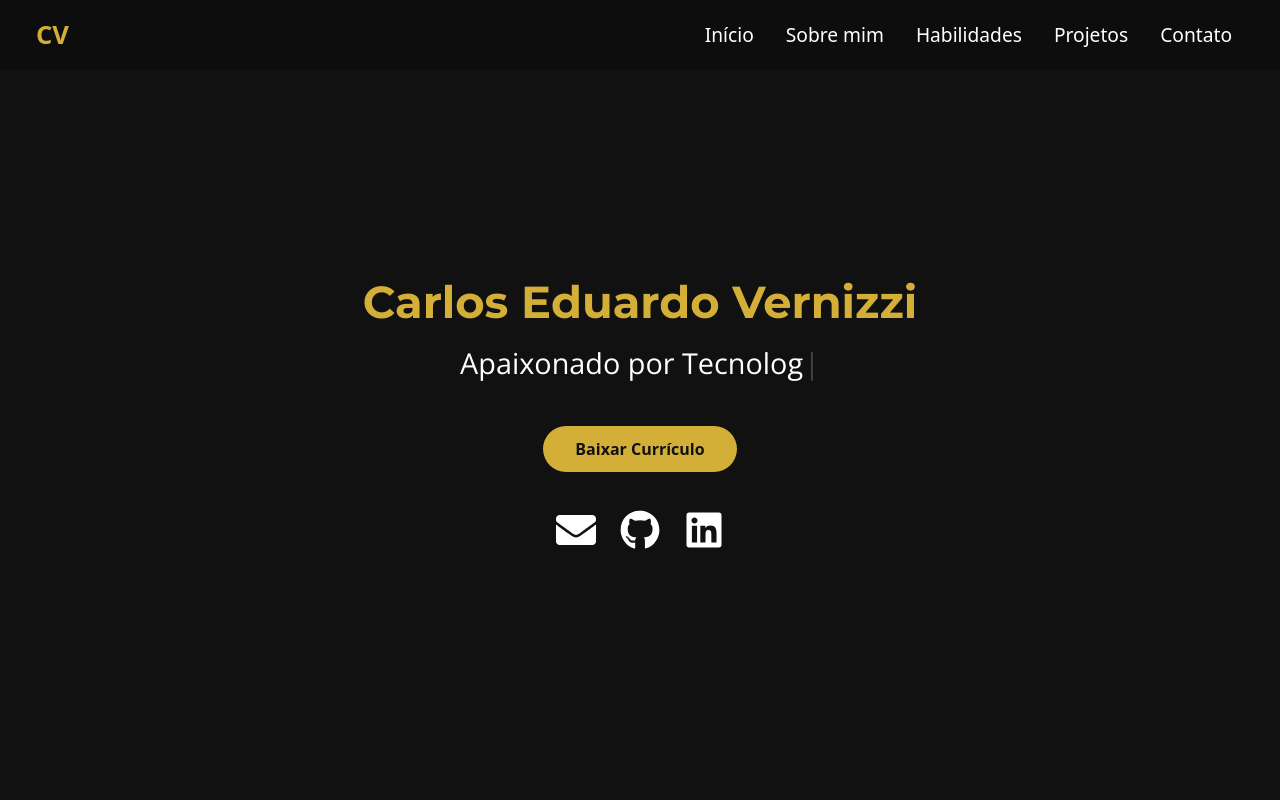
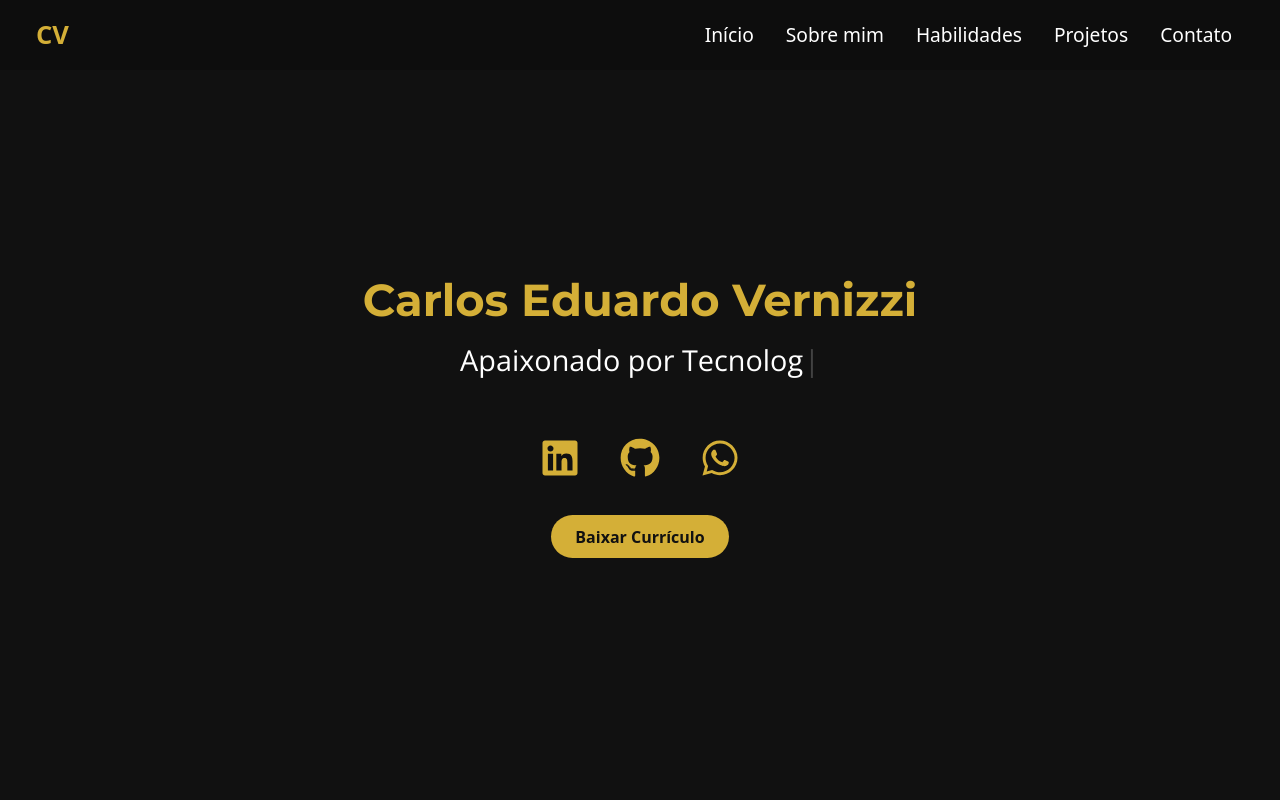
Before and after one commit to EduardoVernizzi/portifolio, a React (Vite) app: page / in a window 1280 px wide. Shown: the top 800 px of the page. Built offline with nearby package versions, Linux system fonts and the light colour scheme.

Commit message:
Update: Atualização da seção CTA

```diff
--- a/src/components/Contact.jsx
+++ b/src/components/Contact.jsx
@@ -3,8 +3,8 @@ import { FaLinkedin, FaGithub, FaWhatsapp } from 'react-icons/fa';
 export default function Contact() {
   return (
     <section className="contact-section" id="contact">
-      <h2>Contato</h2>
-      <p>Quer trocar uma ideia, colaborar ou só dar um oi? Me chama nas redes!</p>
+      <h2>Contatos</h2>
+      <p style={{fontWeight: "400"}}>Quer trocar uma ideia, colaborar ou só dar um oi? Me chama nas redes!</p>
       <div className="social-links">
         <a href="https://linkedin.com/in/carlosvernizzi" target="_blank" rel="noopener noreferrer" aria-label="LinkedIn">
           <FaLinkedin />
@@ -22,11 +22,7 @@ export default function Contact() {
         </a>
       </div>
 
-      <div className="resume-download">
-        <a href="/curriculo.pdf" download className="resume-button">
-          Baixar Currículo
-        </a>
-      </div>
+
     </section>
   );
 }
--- a/src/components/Cta.jsx
+++ b/src/components/Cta.jsx
@@ -1,8 +1,8 @@
 import React from "react";
-import { FaGithub, FaLinkedin, FaEnvelope } from "react-icons/fa";
+import { FaGithub, FaLinkedin, FaWhatsapp } from "react-icons/fa";
 import Typewriter from "typewriter-effect";
 
-function Cta() {
+function Hero() {
   return (
     <section className="hero-section" id="home">
       <div className="hero-content">
@@ -10,7 +10,11 @@ function Cta() {
         <h2>
           <Typewriter
             options={{
-              strings: ["Desenvolvedor Fullstack", "Apaixonado por Tecnologia", "Focado em Resultados"],
+              strings: [
+                "Desenvolvedor Fullstack",
+                "Apaixonado por Tecnologia",
+                "Focado em Resultados",
+              ],
               autoStart: true,
               loop: true,
               delay: 60,
@@ -19,25 +23,41 @@ function Cta() {
           />
         </h2>
 
-        <div className="hero-buttons">
-          <a href="/curriculo.pdf" download className="btn-hero">
+        <div className="social-links">
+          <a
+            href="https://linkedin.com/in/carlosvernizzi"
+            target="_blank"
+            rel="noopener noreferrer"
+            aria-label="LinkedIn"
+          >
+            <FaLinkedin />
+          </a>
+          <a
+            href="https://github.com/EduardoVernizzi/"
+            target="_blank"
+            rel="noopener noreferrer"
+            aria-label="GitHub"
+          >
+            <FaGithub />
+          </a>
+          <a
+            href="https://wa.me/5511995906506"
+            target="_blank"
+            rel="noopener noreferrer"
+            aria-label="WhatsApp"
+          >
+            <FaWhatsapp />
+          </a>
+        </div>
+
+        <div className="resume-download">
+          <a href="/curriculo.pdf" download className="resume-button">
             Baixar Currículo
           </a>
-          <div className="hero-icons">
-            <a href="mailto:eduardo@email.com" target="_blank" rel="noopener noreferrer">
-              <FaEnvelope />
-            </a>
-            <a href="https://github.com/EduardoVernizzi" target="_blank" rel="noopener noreferrer">
-              <FaGithub />
-            </a>
-            <a href="https://www.linkedin.com/in/eduardo-vernizzi/" target="_blank" rel="noopener noreferrer">
-              <FaLinkedin />
-            </a>
-          </div>
         </div>
       </div>
     </section>
   );
 }
 
-export default Cta;
+export default Hero;
```
